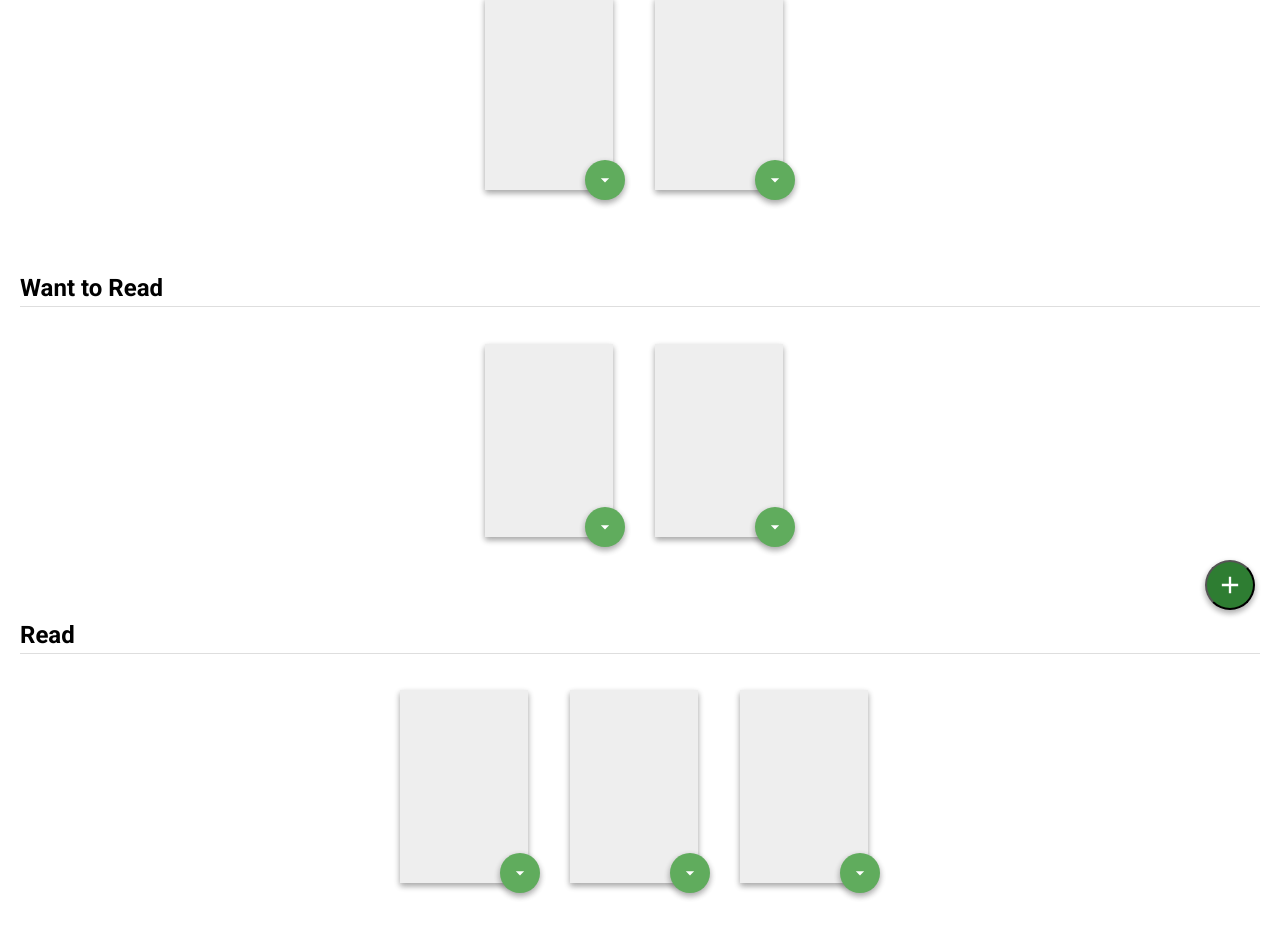
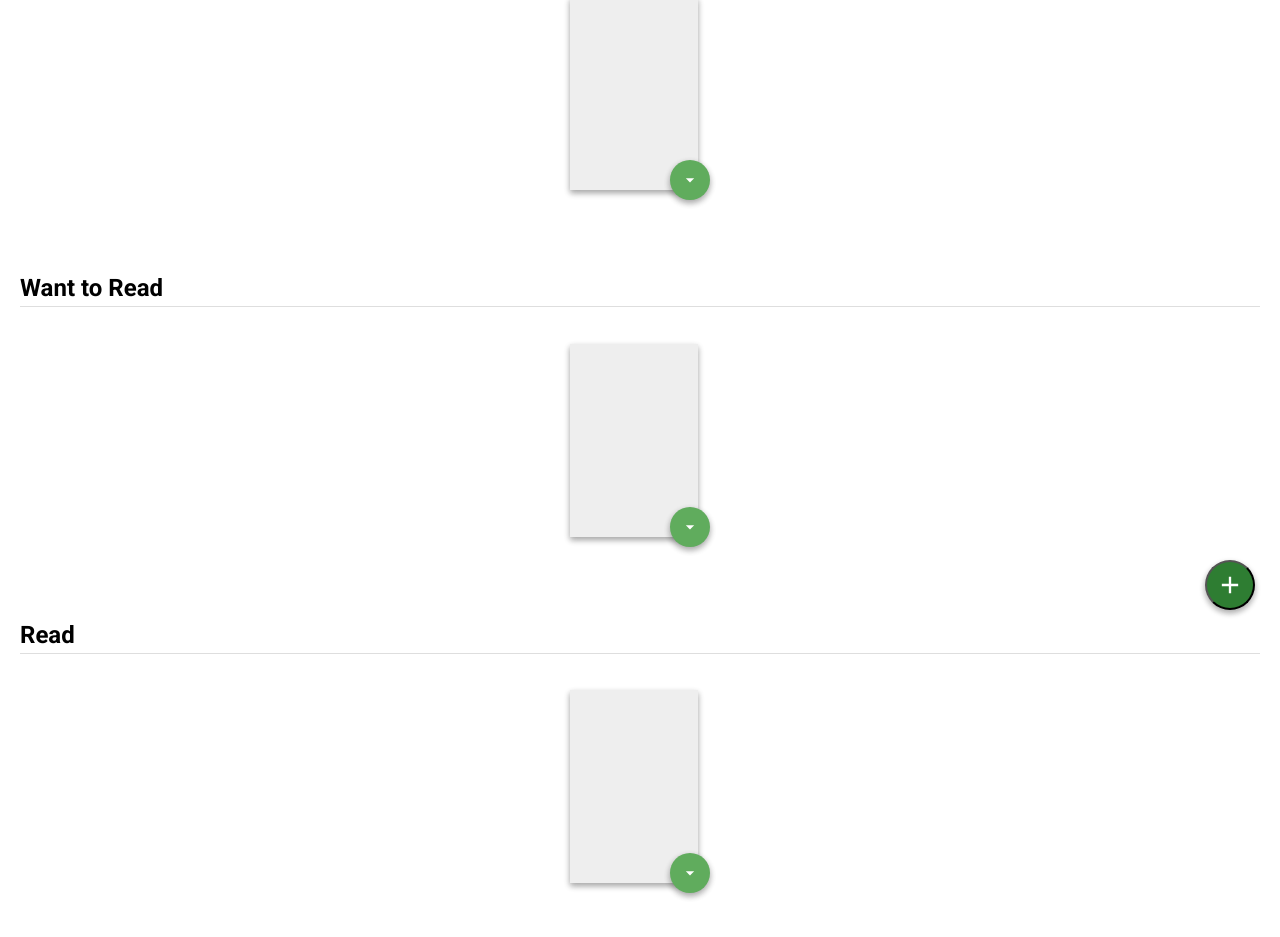
Before and after one commit to rashedki/MyReads-project, a React (Create React App) app: page / in a window 1280 px wide. Shown: the part 165-1102 px from the top of the page. Built offline with nearby package versions, Linux system fonts and the light colour scheme.

Commit message:
updated (removed additional books att)

```diff
--- a/src/Main.js
+++ b/src/Main.js
@@ -3,6 +3,7 @@ import Books from './Books';
 
 class Main extends Component {
   render(){
+
     return(
         <div className="list-books">
           <div className="list-books-title">
@@ -17,9 +18,6 @@ class Main extends Component {
                     <li>
                       <Books/>
                     </li>
-                    <li>
-                      <Books/>
-                    </li>
                   </ol>
                 </div>
               </div>
@@ -30,9 +28,6 @@ class Main extends Component {
                     <li>
                       <Books/>
                     </li>
-                    <li>
-                      <Books/>
-                    </li>
                   </ol>
                 </div>
               </div>
@@ -40,12 +35,6 @@ class Main extends Component {
                 <h2 className="bookshelf-title">Read</h2>
                 <div className="bookshelf-books">
                   <ol className="books-grid">
-                    <li>
-                      <Books/>
-                    </li>
-                    <li>
-                      <Books/>
-                    </li>
                     <li>
                       <Books/>
                     </li>
```
